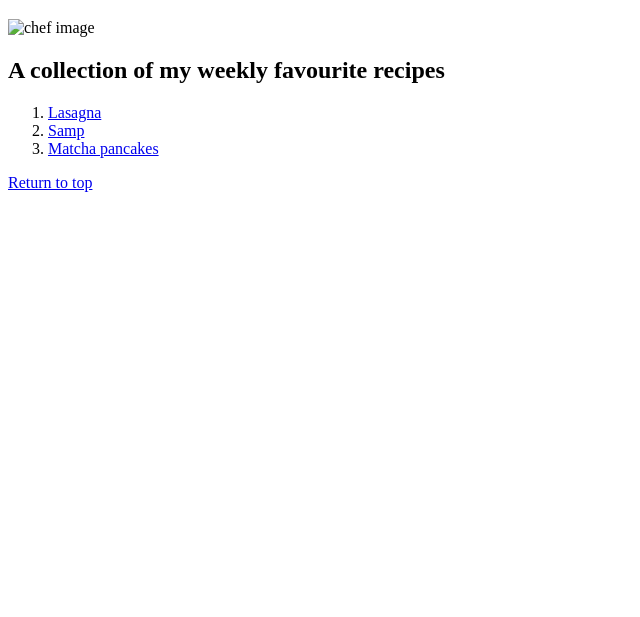
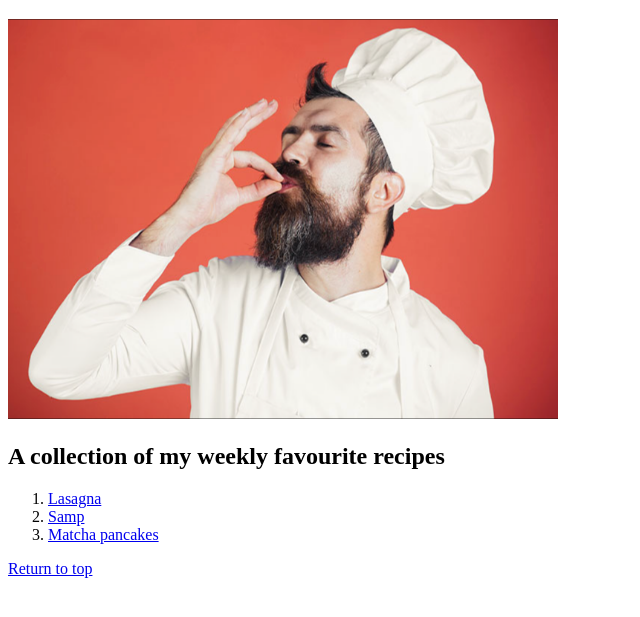
Before and after one commit to khumo-glitch/odin-recipes, a plain HTML site: page index.html in a window 1280 px wide. Shown: the part 61-678 px from the top of the page, without its empty margins (0-640 px from the left). Drawn offline with Linux system fonts and the light colour scheme.

Commit message:
Update index.html
Image link edited

```diff
--- a/index.html
+++ b/index.html
@@ -6,7 +6,7 @@
 
 <body>
   <h1 id="header">Favorite recipes</h1>
-  <img src="recipes/delicious.jpg" alt="chef image" height="400" width="550">
+  <img src="image/delicious.jpg" alt="chef image" height="400" width="550">
   <h2>A collection of my weekly favourite recipes</h2>
   <ol>
     <li><a href="recipes/lasagna.html" target="_blank" rel="nonopener nonreferrer">Lasagna</a></li>
```
